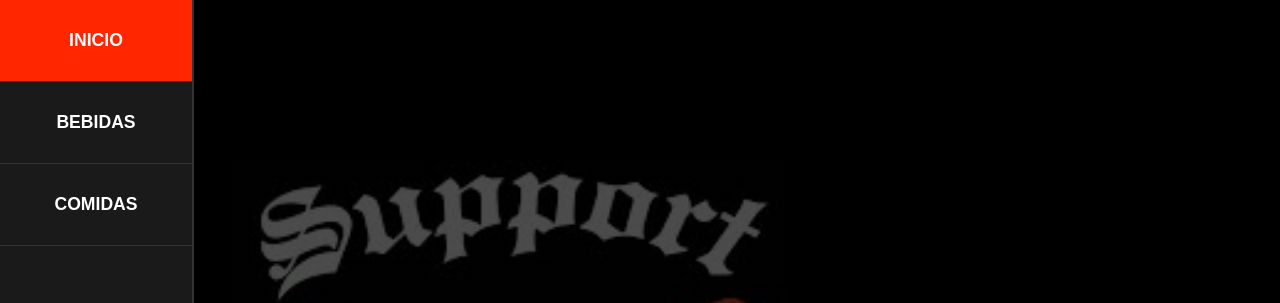
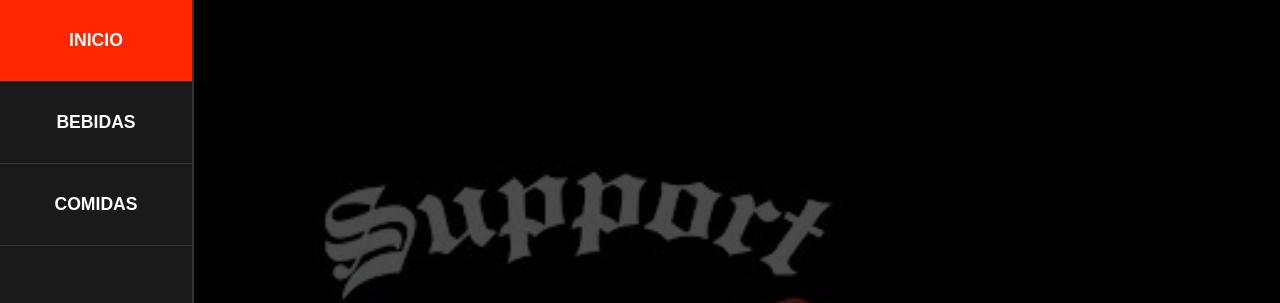
Before and after one commit to marcosagoncalvesmag-cloud/Totem-supoete, a plain HTML site: page index.html in a window 1280 px wide. Shown: the top 303 px of the page. Drawn offline with Linux system fonts and the light colour scheme.

Commit message:
Update index.html

```diff
--- a/index.html
+++ b/index.html
@@ -16,7 +16,7 @@
         font-family: 'Segoe UI', Tahoma, Geneva, Verdana, sans-serif;
         background-image: linear-gradient(rgba(0, 0, 0, 0.7), rgba(0, 0, 0, 0.7)), url('transferir.jpeg');
         background-attachment: fixed;
-        background-position: 30% 50%;
+        background-position: 40% 50%;
         background-size: 50%;
         background-repeat: no-repeat;
         background-color: var(--preto);
```
